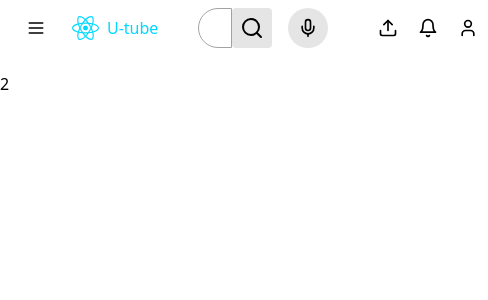
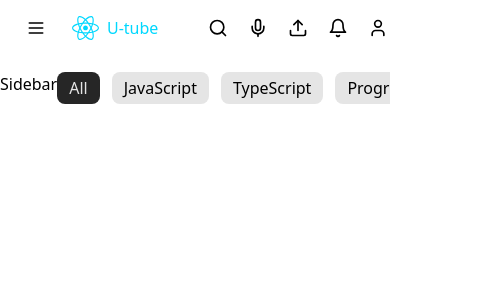
Before and after one commit to esther-v/u-tube, a React (Vite) app: page / in a window 390 px wide. Shown: the top 300 px of the page, 488 px wide, since content can reach past the window. Built offline with nearby package versions, Linux system fonts and the light colour scheme.

Commit message:
add categories section

```diff
--- a/src/App.tsx
+++ b/src/App.tsx
@@ -1,13 +1,21 @@
-import { PageHeader } from './layouts/PageHeader'
+import { useState } from 'react';
+import { CategoryPills } from './components/CategoryPills';
+import { categories } from './data/home';
+import { PageHeader } from './layouts/PageHeader';
 
 function App() {
-
+  const [selectedCategory, setSelectedCategory] = useState(categories[0])
 
   return (
     <>
       <div className='max-h-screen flex flex-col'>
         <PageHeader />
-        <div>2</div>
+        <div className="grid grid-cols-[auto,1fr] flex-grow-1 overflow-auto">
+          <div>Sidebar</div>
+          <div className="sticky top-0 bg-white z-10 pb-4">
+            <CategoryPills categories={categories} selectedCategory={selectedCategory} onSelect={setSelectedCategory} />
+          </div>
+        </div>
       </div>
     </>
   )
--- /dev/null
+++ b/src/components/CategoryPills.tsx
@@ -0,0 +1,26 @@
+import { Button } from "./Button";
+
+type CategoryPillProps = {
+  categories: string[],
+  selectedCategory: string,
+  onSelect: (category: string) => void
+}
+
+export function CategoryPills({ categories, selectedCategory, onSelect }: CategoryPillProps) {
+  return (
+    <div className="overflow-x-hidden relative">
+      <div className="flex whitespace-nowrap gap-3 transition-transform w-[max-content]">
+        {categories.map(category => (
+          <Button
+            key={category}
+            onClick={() => onSelect(category)}
+            variant={selectedCategory === category ? "dark" : "default"}
+            className="py-1 px-3 rounded-lg whitespace-nowrap"
+          >
+            {category}
+          </Button>
+        ))}
+      </div>
+    </div>
+  )
+}
--- /dev/null
+++ b/src/data/home.ts
@@ -0,0 +1,14 @@
+export const categories = [
+  "All",
+  "JavaScript",
+  "TypeScript",
+  "Programming",
+  "Weight Lifting",
+  "Bowling",
+  "Hiking",
+  "Travel",
+  "Electro music",
+  "React",
+  "Functional Programming",
+  "Coding",
+]
--- a/src/layouts/PageHeader.tsx
+++ b/src/layouts/PageHeader.tsx
@@ -1,11 +1,14 @@
-import { Bell, Menu, Mic, Search, Upload, User } from "lucide-react";
+import { ArrowLeft, Bell, Menu, Mic, Search, Upload, User } from "lucide-react";
 import logo from "../assets/react.svg";
 import { Button } from "../components/Button";
+import { useState } from "react";
 
 export function PageHeader() {
+  const [showFullWidthSearch, setShowFullWidthSearch] = useState(false)
+  console.log(showFullWidthSearch)
   return (
     <div className="flex gap-10 lg:gap-20 justify-between pt-2 mb-6 mx-4">
-      <div className="flex gap-4 items-center flex-shrink-0">
+      <div className={`gap-4 items-center flex-shrink-0 ${showFullWidthSearch ? "hidden" : "flex"}`}>
         <Button variant="ghost" size="icon">
           <Menu />
         </Button>
@@ -14,10 +17,15 @@ export function PageHeader() {
           U-tube
         </a>
       </div>
-      <form className="flex gap-4 flex-grow justify-center">
+      <form className={`gap-4 flex-grow justify-center ${showFullWidthSearch ? "flex" : "hidden md:flex "}`}>
+        {showFullWidthSearch && (
+          <Button onClick={() => setShowFullWidthSearch(false)}  type="button" size="icon" className="flex-shrink-0" variant="ghost">
+            <ArrowLeft />
+          </Button>
+        )}
         <div className="flex flex-grow max-w-[600px]">
           <input type="search" placeholder="Search" className="rounded-l-full border border-secondary-border py-1 px-4 text-lg w-full focus:border-blue-500 outline-none" />
-          <Button>
+          <Button className="py-2 px-4 rounded-r-full border-secondary-border border border-l-0 flex-shrink-0">
             <Search />
           </Button>
         </div>
@@ -25,7 +33,13 @@ export function PageHeader() {
           <Mic />
         </Button>
       </form>
-      <div className="flex flex-shrink-0 md:gap-2">
+      <div className={`flex-shrink-0 md:gap-2 ${showFullWidthSearch ? "hidden" : "flex"}`}>
+        <Button onClick={() => setShowFullWidthSearch(true)} variant="ghost" size="icon" className="md:hidden">
+          <Search />
+        </Button>
+        <Button variant="ghost" size="icon" className="md:hidden">
+          <Mic />
+        </Button>
         <Button variant="ghost" size="icon">
           <Upload />
         </Button>
```
